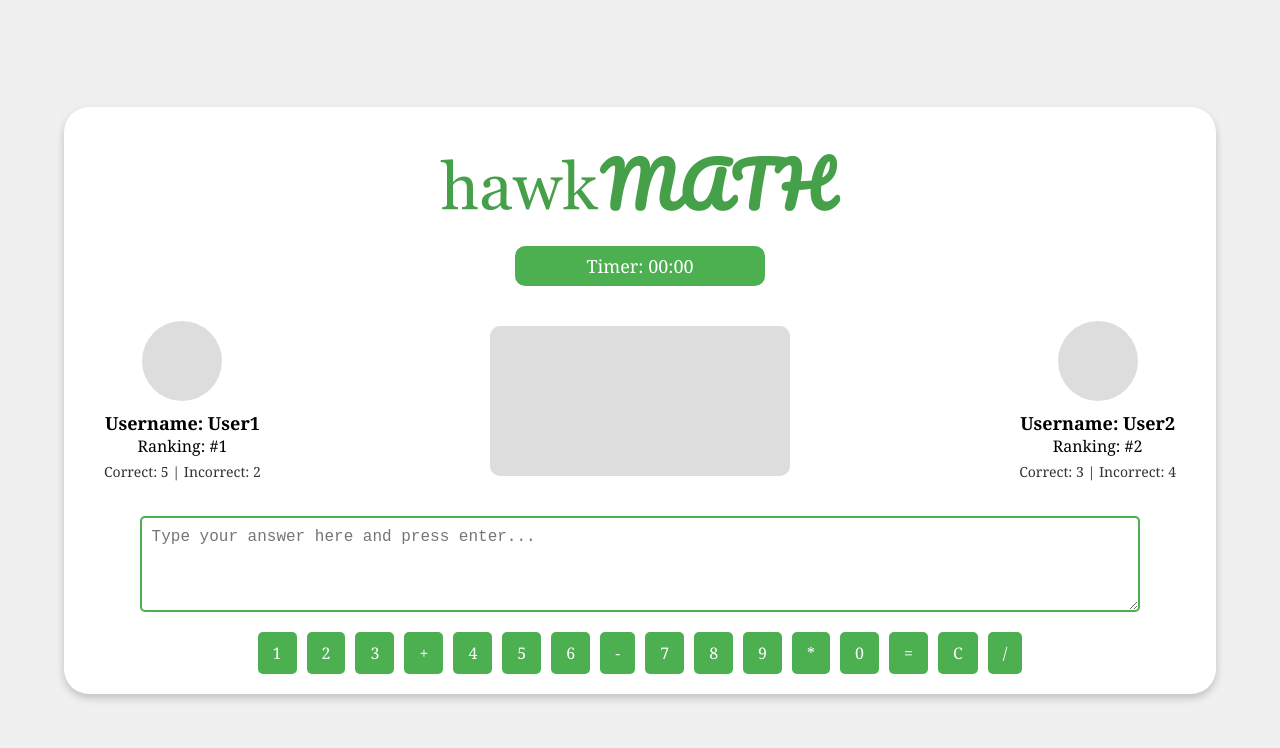
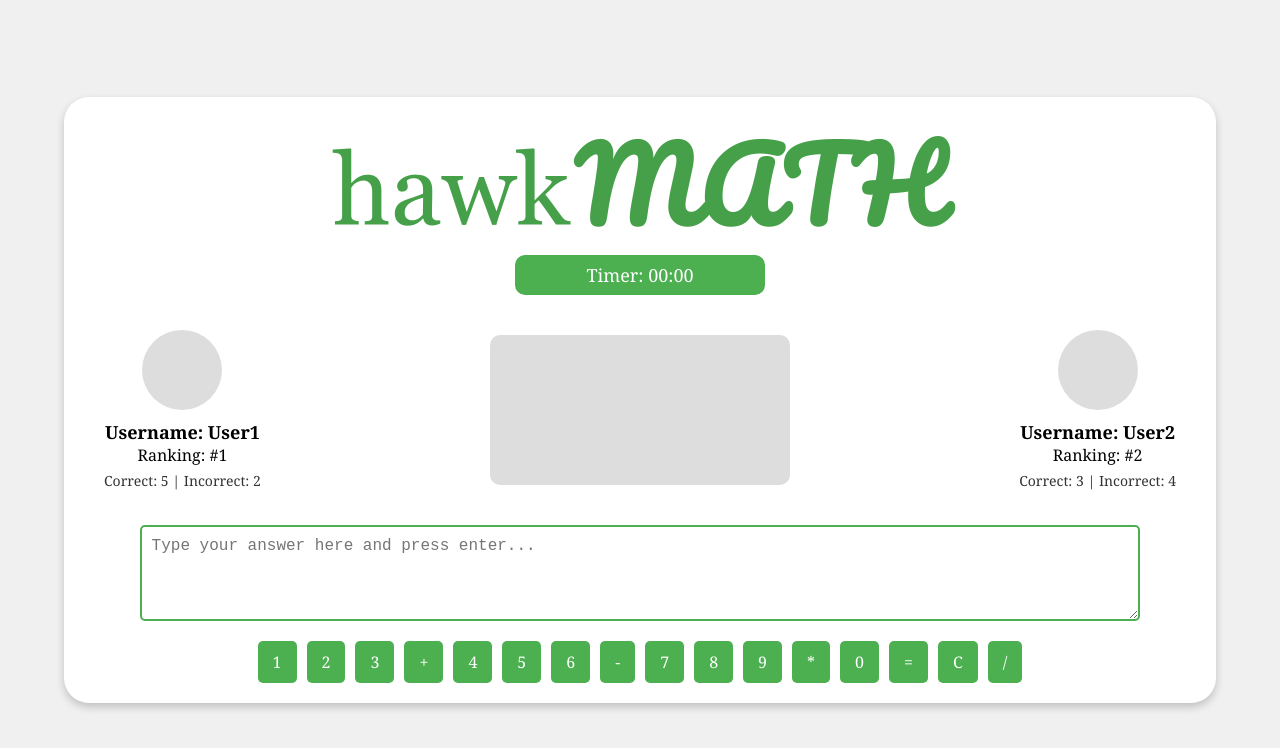
Before and after one commit to i-pushbuttons/hawkPSU, a website: page HTML/GameOn.html in a window 1280 px wide. Drawn offline with Linux system fonts and the light colour scheme; files whose address does not match are found by name.

Commit message:
Update GameOn.html

```diff
--- a/HTML/GameOn.html
+++ b/HTML/GameOn.html
@@ -156,7 +156,7 @@
 </head>
 <body>
     <div class="container">
-        <img src="C:\Users\alder\OneDrive\Desktop\HACKPSU\photos\LogoD.png" alt="Logo" class="logo">
+        <img src="C:\Users\alder\OneDrive\Desktop\HACKPSU\photos\LogoE.png" alt="Logo" class="logo">
 
         <div class="timer">Timer: 00:00</div> <!-- Timer Placeholder -->
 
```
